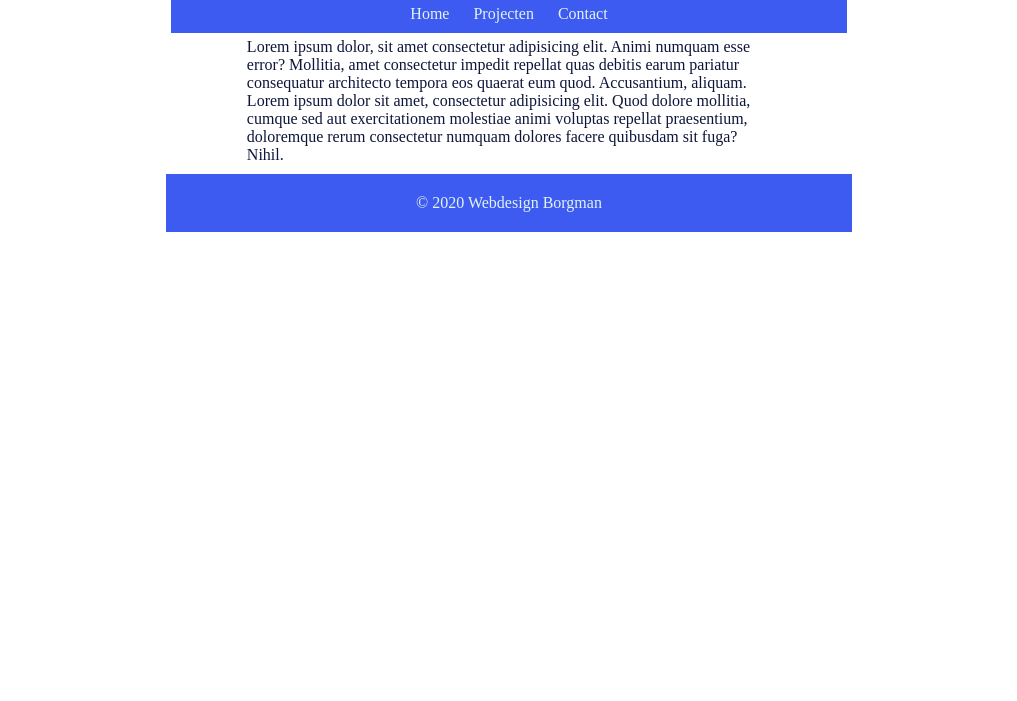
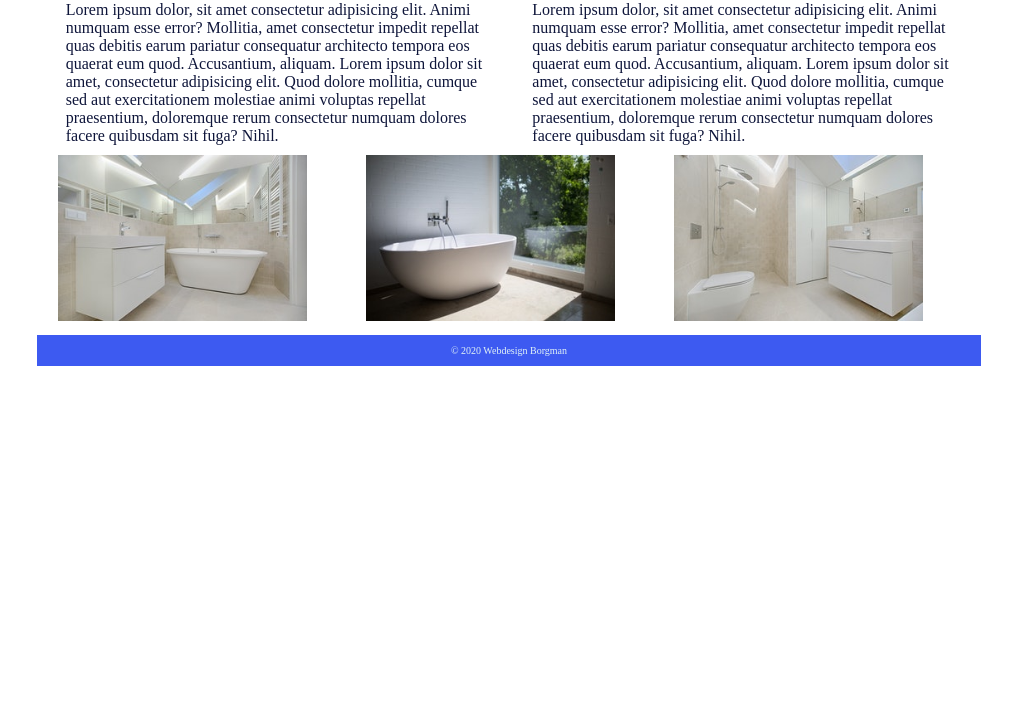
Before and after one commit to Coffee119/wolfs, a plain HTML site: page index.html in a window 1280 px wide. Shown: the part 99-800 px from the top of the page, without its empty margins (131-1148 px from the left). Drawn offline with Linux system fonts and the light colour scheme.

Commit message:
design changes

```diff
--- a/css/style.css
+++ b/css/style.css
@@ -1,29 +1,27 @@
 * {
   padding: 0;
   margin: auto;
-  width: 80%;
+  width: 90%;
 
   /* background-color: #e2f3f5; */
 }
-.container {
+/* .container {
   width: 80%;
   margin: auto;
   overflow: hidden;
-}
+} */
 header {
   text-align: center;
   color: #0e153a;
   padding: 10px;
 }
-#footer {
+#navbar {
   text-align: center;
-  padding: 15px;
-  margin-top: 5px;
+  padding: 10px;
+  display: block;
   background-color: #3d5af1;
 }
-#footer p{
-  color: #e2f3f5;
-}
+
 a {
   text-decoration: none;
   margin: 10px;
@@ -32,12 +30,36 @@ p {
   color: #0e153a;
   padding: 5px;
 }
-#navbar {
-  text-align: center;
-  padding: 10px;
-  display: block;
-  background-color: #3d5af1;
-}
+
 .links {
   color: #e2f3f5;
 }
+
+.double {
+  display: flex;
+  display: block;
+  float: left;
+  width: 50%;
+}
+
+.triple {
+  display: flex;
+  display: block;
+  float: left;
+  width: 33%;
+}
+
+.clear{
+  clear: both;
+}
+
+#footer {
+  text-align: center;
+  padding: 5px;
+  margin-top: 5px;
+  background-color: #3d5af1;
+}
+#footer p{
+  color: #e2f3f5;
+  font-size: 10px;
+}
--- a/index.html
+++ b/index.html
@@ -22,8 +22,26 @@
 </nav>
 
 <section>
-  <P>Lorem ipsum dolor, sit amet consectetur adipisicing elit. Animi numquam esse error? Mollitia, amet consectetur impedit repellat quas debitis earum pariatur consequatur architecto tempora eos quaerat eum quod. Accusantium, aliquam. Lorem ipsum dolor sit amet, consectetur adipisicing elit. Quod dolore mollitia, cumque sed aut exercitationem molestiae animi voluptas repellat praesentium, doloremque rerum consectetur numquam dolores facere quibusdam sit fuga? Nihil.</P>
+  <div class="double">
+    <P>Lorem ipsum dolor, sit amet consectetur adipisicing elit. Animi numquam esse error? Mollitia, amet consectetur impedit repellat quas debitis earum pariatur consequatur architecto tempora eos quaerat eum quod. Accusantium, aliquam. Lorem ipsum dolor sit amet, consectetur adipisicing elit. Quod dolore mollitia, cumque sed aut exercitationem molestiae animi voluptas repellat praesentium, doloremque rerum consectetur numquam dolores facere quibusdam sit fuga? Nihil.</P>
+</div>
+<div class="double">
+  <P>Lorem ipsum dolor, sit amet consectetur adipisicing elit. Animi numquam esse error? Mollitia, amet consectetur impedit repellat quas debitis earum pariatur consequatur architecto tempora eos quaerat eum quod. Accusantium, aliquam. Lorem ipsum dolor sit amet, consectetur adipisicing elit. Quod dolore mollitia, cumque sed aut exercitationem molestiae animi voluptas repellat praesentium, doloremque rerum consectetur numquam dolores facere quibusdam sit fuga? Nihil.</p>
+</div>
+
+<div class="triple">
+<P><img src="images/bathroom1.jpg" alt="plaatje van een badkamer"></p>
+</div>
+<div class="triple">
+<P><img src="images/bathroom2.jpg" alt="plaatje van een badkamer"></p>
+</div>
+<div class="triple">
+<P><img src="images/bathroom3.jpg" alt="plaatje van een badkamer"></p>
+</div>
+
 </section>
+
+<div class="clear"></div>
 
 <footer id="footer">
   <p>&copy; 2020 Webdesign Borgman</p>
```
Also changed, not shown: images/bathroom1.jpg (added), images/bathroom2.jpg (added), images/bathroom3.jpg (added).
